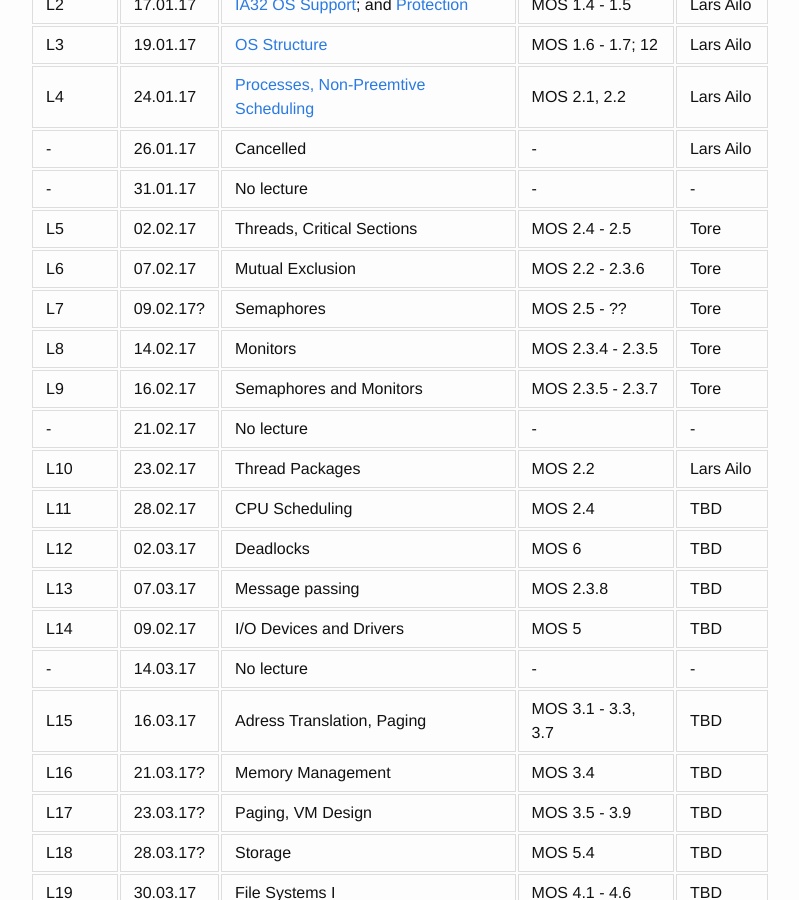
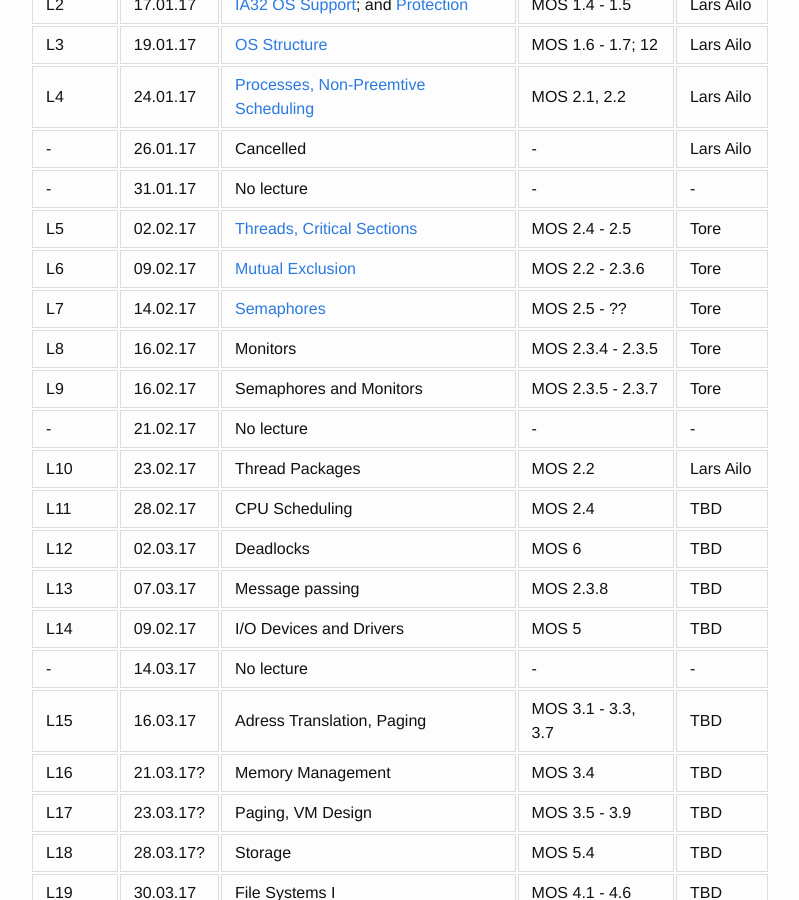
Before and after one commit to uit-inf-2201-s17/uit-inf-2201-s17.github.io, a Jekyll site: the page built from index.md, in a window 1280 px wide and 900 px high, scrolled down 986 px. Shown: the whole window, without its empty margins (240-1039 px from the left). Built offline with Jekyll 4.4.1, drawn with Linux system fonts in a browser that asks for light colours.

Commit message:
Add lecture by Tore - Added lectures by Tore that have been posted on fronter - Fixed some dates - Future dates are probably wrong

```diff
--- a/index.md
+++ b/index.md
@@ -43,10 +43,10 @@ Refer to the lecture and mandatory assignment plan, and e-mails, for which room
 | L4  | 24.01.17 | [Processes, Non-Preemtive Scheduling](lectures/04 - nonpreemptive.pptx) | MOS 2.1, 2.2 | Lars Ailo |
 | -   | 26.01.17 | Cancelled | - | Lars Ailo |
 | -   | 31.01.17 | No lecture | - | - |
-| L5  | 02.02.17 | Threads, Critical Sections | MOS 2.4 - 2.5 | Tore |
-| L6  | 07.02.17 | Mutual Exclusion | MOS 2.2 - 2.3.6 | Tore |
-| L7  | 09.02.17? | Semaphores | MOS 2.5 - ?? | Tore |
-| L8  | 14.02.17 | Monitors   | MOS 2.3.4 - 2.3.5 | Tore |
+| L5  | 02.02.17 | [Threads, Critical Sections](lectures/05 - Threads.pdf) | MOS 2.4 - 2.5 | Tore |
+| L6  | 09.02.17 | [Mutual Exclusion](lectures/06 - Mutual Exclusion.pdf) | MOS 2.2 - 2.3.6 | Tore |
+| L7  | 14.02.17 | [Semaphores](lectures/07 - Semaphores.pdf) | MOS 2.5 - ?? | Tore |
+| L8  | 16.02.17 | Monitors   | MOS 2.3.4 - 2.3.5 | Tore |
 | L9  | 16.02.17 | Semaphores and Monitors | MOS 2.3.5 - 2.3.7 | Tore |
 | -   | 21.02.17 | No lecture | - | - |
 | L10 | 23.02.17 | Thread Packages | MOS 2.2 | Lars Ailo |
```
Also changed, not shown: 3 other files.
